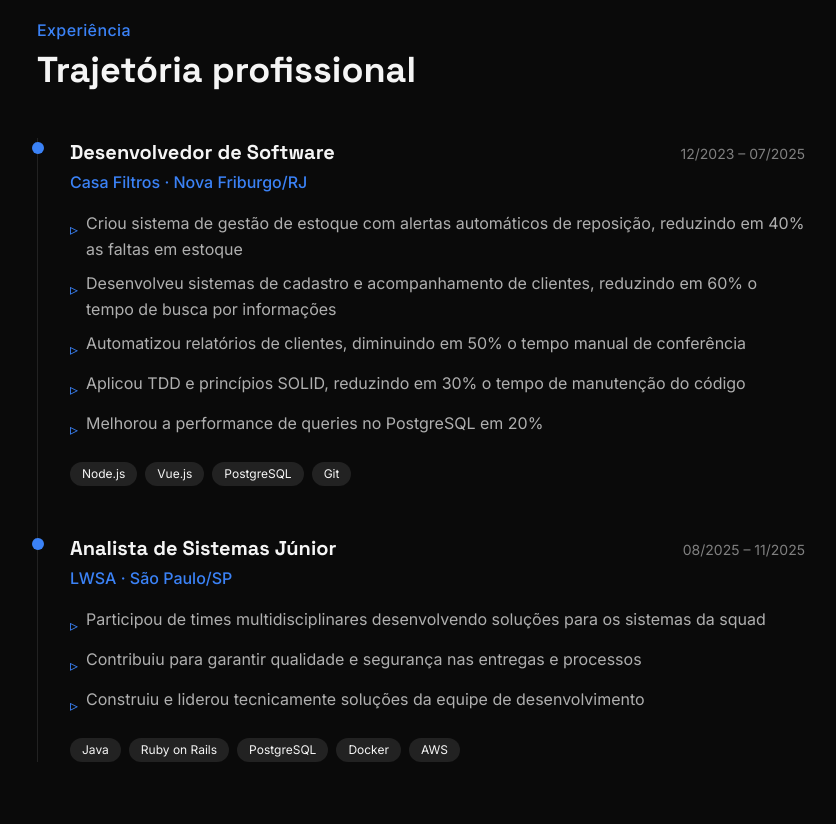
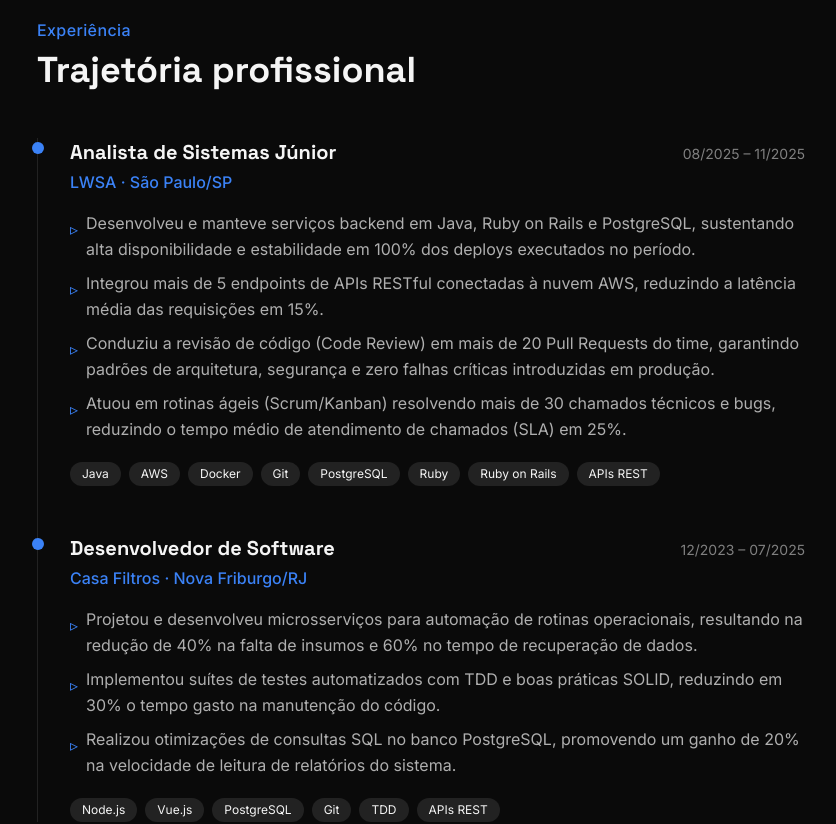
Before and after one commit to Caiosenaf15/portfolio, a Next.js app: page / in a window 1280 px wide. Shown: the part 1520-2344 px from the top of the page, without its empty margins (219-1055 px from the left). Built offline with nearby package versions, Linux system fonts and the light colour scheme.

Commit message:
update experiencias melhoradas

```diff
--- a/components/Experience.tsx
+++ b/components/Experience.tsx
@@ -1,31 +1,39 @@
 import FadeIn from "./FadeIn";
 
 const experiences = [
+  {
+    role: "Analista de Sistemas Júnior",
+    company: "LWSA",
+    location: "São Paulo/SP",
+    period: "08/2025 – 11/2025",
+    achievements: [
+      "Desenvolveu e manteve serviços backend em Java, Ruby on Rails e PostgreSQL, sustentando alta disponibilidade e estabilidade em 100% dos deploys executados no período.",
+      "Integrou mais de 5 endpoints de APIs RESTful conectadas à nuvem AWS, reduzindo a latência média das requisições em 15%.",
+      "Conduziu a revisão de código (Code Review) em mais de 20 Pull Requests do time, garantindo padrões de arquitetura, segurança e zero falhas críticas introduzidas em produção.",
+      "Atuou em rotinas ágeis (Scrum/Kanban) resolvendo mais de 30 chamados técnicos e bugs, reduzindo o tempo médio de atendimento de chamados (SLA) em 25%.",
+    ],
+    tags: [
+      "Java",
+      "AWS",
+      "Docker",
+      "Git",
+      "PostgreSQL",
+      "Ruby",
+      "Ruby on Rails",
+      "APIs REST",
+    ],
+  },
   {
     role: "Desenvolvedor de Software",
     company: "Casa Filtros",
     location: "Nova Friburgo/RJ",
     period: "12/2023 – 07/2025",
     achievements: [
-      "Criou sistema de gestão de estoque com alertas automáticos de reposição, reduzindo em 40% as faltas em estoque",
-      "Desenvolveu sistemas de cadastro e acompanhamento de clientes, reduzindo em 60% o tempo de busca por informações",
-      "Automatizou relatórios de clientes, diminuindo em 50% o tempo manual de conferência",
-      "Aplicou TDD e princípios SOLID, reduzindo em 30% o tempo de manutenção do código",
-      "Melhorou a performance de queries no PostgreSQL em 20%",
+      "Projetou e desenvolveu microsserviços para automação de rotinas operacionais, resultando na redução de 40% na falta de insumos e 60% no tempo de recuperação de dados.",
+      "Implementou suítes de testes automatizados com TDD e boas práticas SOLID, reduzindo em 30% o tempo gasto na manutenção do código.",
+      "Realizou otimizações de consultas SQL no banco PostgreSQL, promovendo um ganho de 20% na velocidade de leitura de relatórios do sistema.",
     ],
-    tags: ["Node.js", "Vue.js", "PostgreSQL", "Git"],
-  },
-  {
-    role: "Analista de Sistemas Júnior",
-    company: "LWSA",
-    location: "São Paulo/SP",
-    period: "08/2025 – 11/2025",
-    achievements: [
-      "Participou de times multidisciplinares desenvolvendo soluções para os sistemas da squad",
-      "Contribuiu para garantir qualidade e segurança nas entregas e processos",
-      "Construiu e liderou tecnicamente soluções da equipe de desenvolvimento",
-    ],
-    tags: ["Java", "Ruby on Rails", "PostgreSQL", "Docker", "AWS"],
+    tags: ["Node.js", "Vue.js", "PostgreSQL", "Git", "TDD", "APIs REST"],
   },
 ];
 
```
